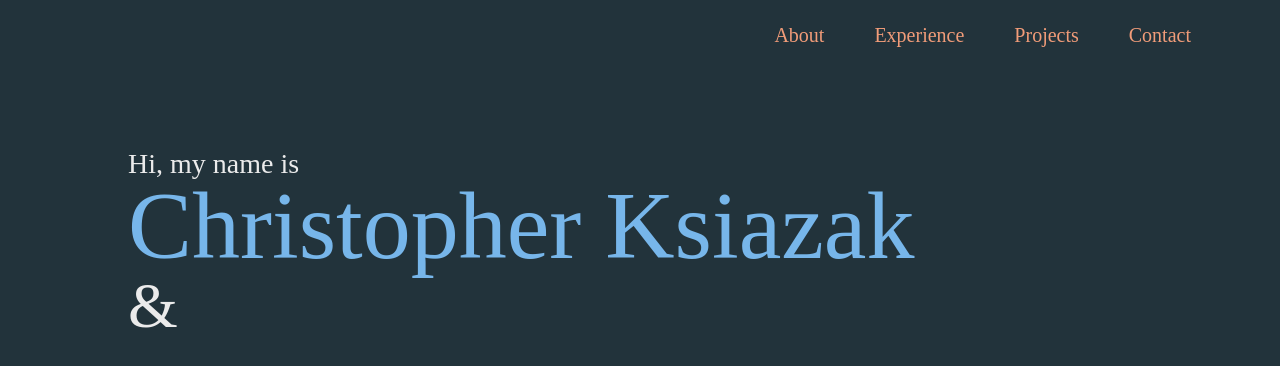
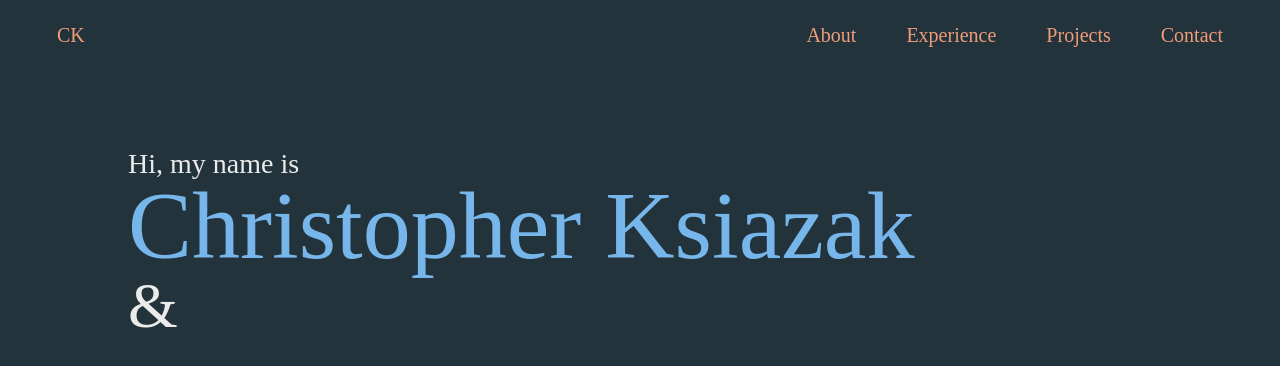
Before and after one commit to cksiazak/ksiazak.dev, a React (Create React App) app: page / in a window 1280 px wide. Shown: the top 366 px of the page. Built offline with nearby package versions, Linux system fonts and the light colour scheme.

Commit message:
miscellaneous bug fixes

```diff
--- a/src/App.js
+++ b/src/App.js
@@ -1,4 +1,5 @@
 import React from 'react';
+import { Element } from 'react-scroll';
 import Heading from './Components/heading/heading';
 import Navigation from './Components/navigation/navigation';
 import './App.scss';
@@ -9,6 +10,10 @@ function App() {
       <Navigation />
       <div className="container">
         <Heading />
+        <Element name="about" ></Element>
+        <Element name="experience" ></Element>
+        <Element name="projects" ></Element>
+        <Element name="contact" ></Element>
         {/*
         About
         Experience
--- a/src/Components/heading/heading.scss
+++ b/src/Components/heading/heading.scss
@@ -7,16 +7,16 @@
 
     .opening-hello {
       font-size: 1.75rem;
-            color: #EBEBEB;
+      color: #ebebeb;
     }
 
     h1 {
       font-size: 6rem;
-            color: #77B6EA;
+      color: #77b6ea;
     }
     h2 {
       font-size: 4rem;
-            color: #EBEBEB;
+      color: #ebebeb;
     }
   }
 }
--- a/src/Components/navigation/navigation.js
+++ b/src/Components/navigation/navigation.js
@@ -1,13 +1,6 @@
 import React from 'react';
 import Fade from 'react-reveal/Fade';
-import {
-  Link,
-  Element,
-  Events,
-  animateScroll as scroll,
-  scrollSpy,
-  scroller
-} from 'react-scroll';
+import { Link } from 'react-scroll';
 
 import './navigation.scss';
 
@@ -15,6 +8,11 @@ const Navigation = () => {
   return (
     <section className="navigation">
       <nav className="navbar-container">
+        <Fade top delay={200}>
+          <a href="https://ksiazak.dev" className="top-left-logo">
+            CK
+          </a>
+        </Fade>
         <div className="navigation-links">
           <Fade top delay={400}>
             <Link
--- a/src/Components/navigation/navigation.scss
+++ b/src/Components/navigation/navigation.scss
@@ -5,8 +5,23 @@
   .navbar-container {
     margin: 0 auto;
     display: flex;
-    width: 90%;
-    justify-content: flex-end;
+    width: 95%;
+    justify-content: space-between;
+    align-items: center;
+
+    .top-left-logo {
+      text-decoration: none;
+      font-size: 1.25rem;
+      padding: 10px 15px;
+      margin: 0px 10px;
+      color: #f19c79;
+      transition: 0.2s;
+      user-select: none;
+
+      &:hover {
+        color: #e3e3e3;
+      }
+    }
 
     .navigation-links {
       display: inherit;
@@ -20,11 +35,11 @@
           padding: 10px 15px;
           margin: 0px 10px;
           cursor: pointer;
-          color: #F19C79;
+          color: #f19c79;
           transition: 0.2s;
 
           &:hover {
-            color: #E3E3E3;
+            color: #e3e3e3;
           }
         }
       }
```
Lines whose indentation alone changed are shown as unchanged.
